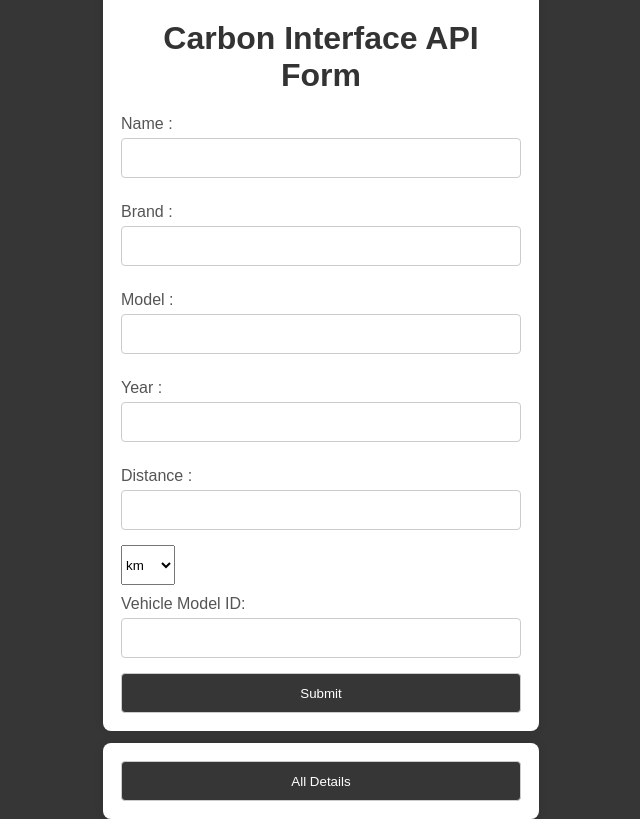
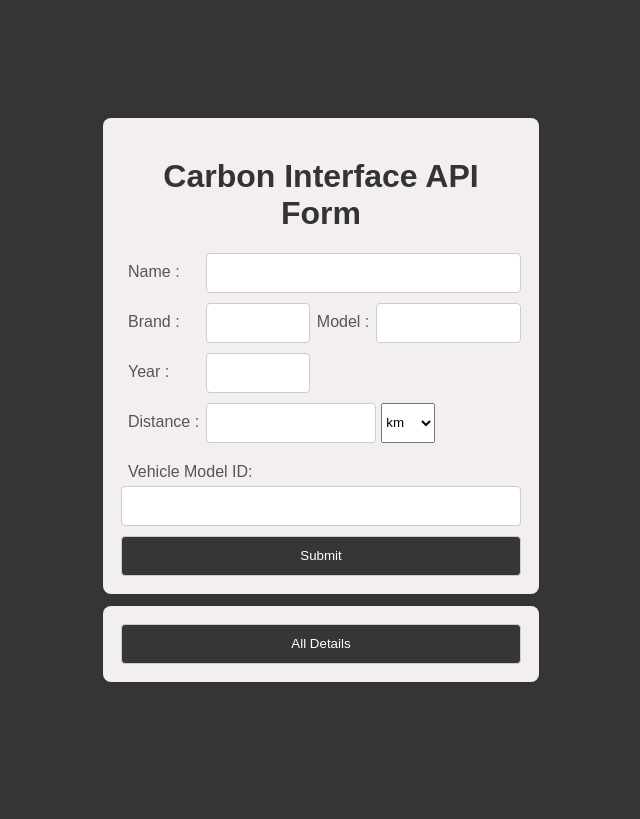
Before and after one commit to bipinKrishnan/cloud_computing_project, a Flask app: page / in a window 1280 px wide. Shown: the whole page, without its empty margins (319-959 px from the left). After the commit the page ends 682 px from the top, so only its background shows below. Run offline with Flask 3, Linux system fonts and the light colour scheme; parts of the project's set-up code (start-up, migrations or seed data) failed here and were passed over.

Commit message:
allowed floats for distance_value, added name box

```diff
--- a/static/index.css
+++ b/static/index.css
@@ -10,7 +10,7 @@
 }
 
 form {
-    background-color: #fff;
+    background-color: #f3efef;
     padding: 18px;
     border-radius: 8px;
     box-shadow: 0 0 10px rgba(0, 0, 0, 0.1);
@@ -28,13 +28,18 @@
     text-wrap: nowrap;
     margin: 10px 0 5px;
     color: #555;
+    padding-right: 7px;
+    padding-left: 7px;
+}
+label[id="year_label"] {
+    margin: 0px 0 5px;
 }
 
 input {
     width: 100%;
     height: 40px;
     padding: 8px;
-    margin-bottom: 15px;
+    margin-bottom: 10px;
     box-sizing: border-box;
     border: 1px solid #ccc;
     border-radius: 4px;
@@ -52,17 +57,105 @@
 }
 select {
     height: 40px;
+    margin-left: 5px;
 }
 .container_h {
     display: inline-flex;
     align-items: stretch;
     flex-direction: row;
+    justify-content: center;
+    margin-top: 0px;
 }
+.container_h[id="bm_label"] {
+    margin-top: 15px;
+}
+
 .container_v {
     display: inline-flex;
     align-items: baseline;
     flex-direction: column;
 }
+.container_grid {
+    display: grid;
+    grid-template-columns: 60 110 60 20 90;
+    grid-template-rows: 40 40 5 40 40;
+    align-items: baseline;
+}
+
+label[id="cust_label"] {
+    grid-column-start: 1;
+    grid-column-end: span 1;
+    grid-row-start: 1;
+    grid-row-end: span 1;
+}
+input[id="cust_inp"] {
+    grid-column-start: 2;
+    grid-column-end: span 4;
+    grid-row-start: 1;
+    grid-row-end: span 1;
+}
+
+
+label[id="vma_label"] {
+    grid-column-start: 1;
+    grid-column-end: 2;
+    grid-row-start: 2;
+    grid-row-end: 3;
+}
+input[id="vma_inp"] {
+    grid-column-start: 2;
+    grid-column-end: 3;
+    grid-row-start: 2;
+    grid-row-end: 3;
+}
+
+label[id="vmo_label"] {
+    grid-column-start: 3;
+    grid-column-end: 4;
+    grid-row-start: 2;
+    grid-row-end: 3;
+}
+input[id="vmo_inp"] {
+    grid-column-start: 4;
+    grid-column-end: span 2;
+    grid-row-start: 2;
+    grid-row-end: 3;
+}
+
+label[id="year_label"] {
+    grid-column-start: 1;
+    grid-column-end: span 1;
+    grid-row-start: 4;
+    grid-row-end: span 1;
+}
+input[id="year_inp"] {
+    grid-column-start: 2;
+    grid-column-end: span 1;
+    grid-row-start: 4;
+    grid-row-end: span 1;
+}
+
+label[id="dist_label"] {
+    grid-column-start: 1;
+    grid-column-end: span 1;
+    grid-row-start: 5;
+    grid-row-end: span 1;
+}
+input[id="dist_inp"] {
+    grid-column-start: 2;
+    grid-column-end: span 2;
+    grid-row-start: 5;
+    grid-row-end: span 1;
+}
+select[id="dist_sel"] {
+    grid-column-start: 4;
+    grid-column-end: span 1;
+    grid-row-start: 5;
+    grid-row-end: span 1;
+}
+
+
+
 .filler {
     height:12px;
 }
--- a/templates/index.html
+++ b/templates/index.html
@@ -2,7 +2,7 @@
 <!DOCTYPE html>
 <html lang="en">
 <head>
-    <link rel="stylesheet" href="index.css">
+    <link rel="stylesheet" href="/static/index.css">
     <meta charset="UTF-8">
     <meta name="viewport" content="width=device-width, initial-scale=1.0">
     <title>Carbon Interface API</title>
--- a/test.py
+++ b/test.py
@@ -53,7 +53,7 @@
     payload = {
         "type": "vehicle",
         "distance_unit": request.form["distance_unit"],
-        "distance_value": int(request.form["distance_value"]),
+        "distance_value": float(request.form["distance_value"]),
         "vehicle_model_id": request.form["vehicle_model_id"]
         # 'vehicle_model_id':matching_id
     }
@@ -65,7 +65,7 @@
         result = response.json()
 
         # Storing data in Firestore
-        store_in_firestore(result)
+        store_in_firestore(result, request.form["customer_name"])
 
         # updating the template of result.html with result
         return render_template('result.html', result=result)
@@ -74,9 +74,9 @@
         return jsonify({"error": "Failed to fetch data from API"}), response.status_code
 
 # Function to store data in Firestore
-def store_in_firestore(result):
+def store_in_firestore(result, cust_name):
     # Adding 'results' collection in Firestore database
-    results_ref = db.collection('results').document(result["data"]['attributes']['vehicle_model_id'])
+    results_ref = db.collection('results').document(cust_name)
 
     # transforming the data to store in dB
     # new document with the result data
```
